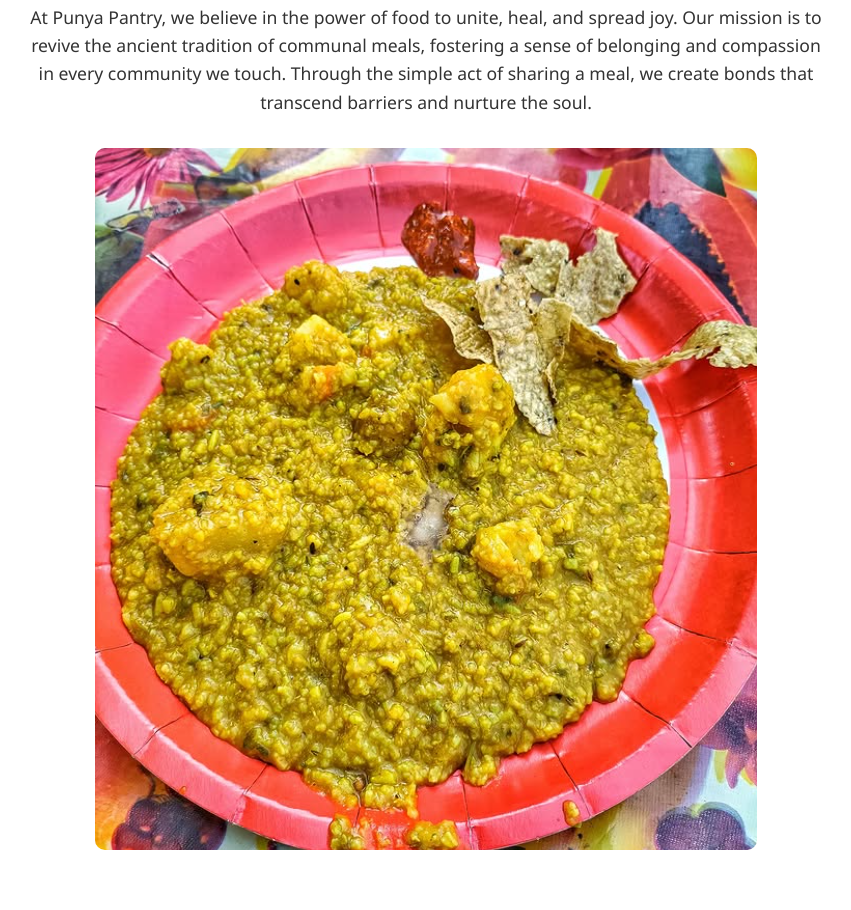
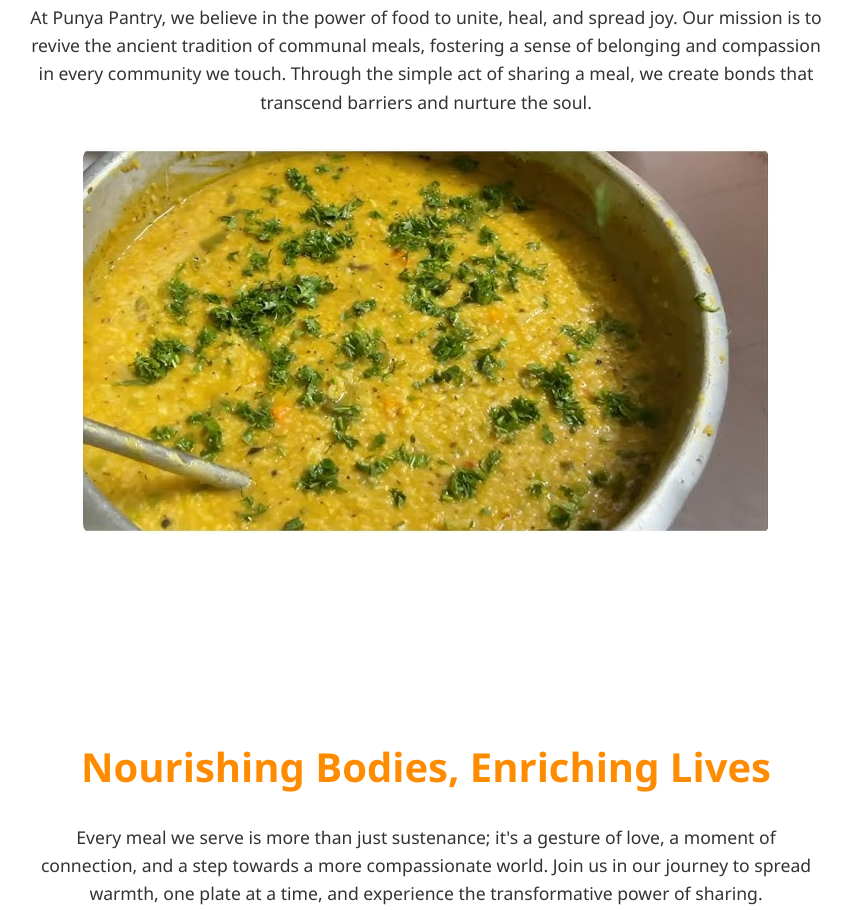
Before and after one commit to CONNEXGROW/bhandra, a plain HTML site: page index.html in a window 1280 px wide. Shown: the part 1094-2004 px from the top of the page, without its empty margins (214-1065 px from the left). Drawn offline with Linux system fonts and the light colour scheme.

Commit message:
Update index.html

```diff
--- a/index.html
+++ b/index.html
@@ -312,7 +312,7 @@
             <div class="container">
                 <h2>Embracing the Spirit of Bhandara</h2>
                 <p>At Punya Pantry, we believe in the power of food to unite, heal, and spread joy. Our mission is to revive the ancient tradition of communal meals, fostering a sense of belonging and compassion in every community we touch. Through the simple act of sharing a meal, we create bonds that transcend barriers and nurture the soul.</p>
-                <img src="Screenshot 2025-01-17 232207.png" alt="Community Meal" style="max-width: 100%; height: auto; margin-bottom: 2rem; border-radius: 10px;">
+                <img src="hq720.jpg" alt="Community Meal" style="max-width: 100%; height: auto; margin-bottom: 2rem; border-radius: 10px;">
             </div>
         </section>
 
```
